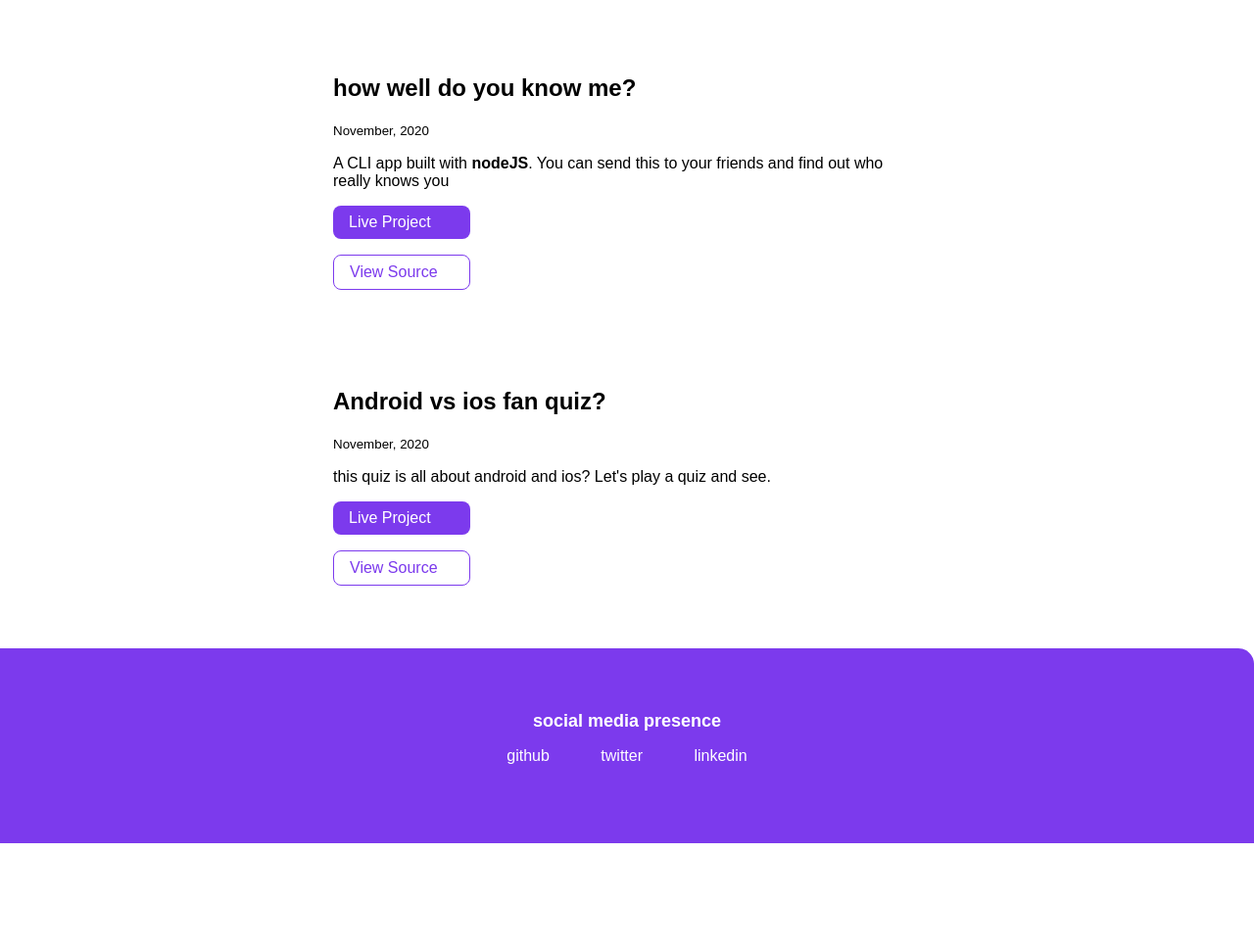
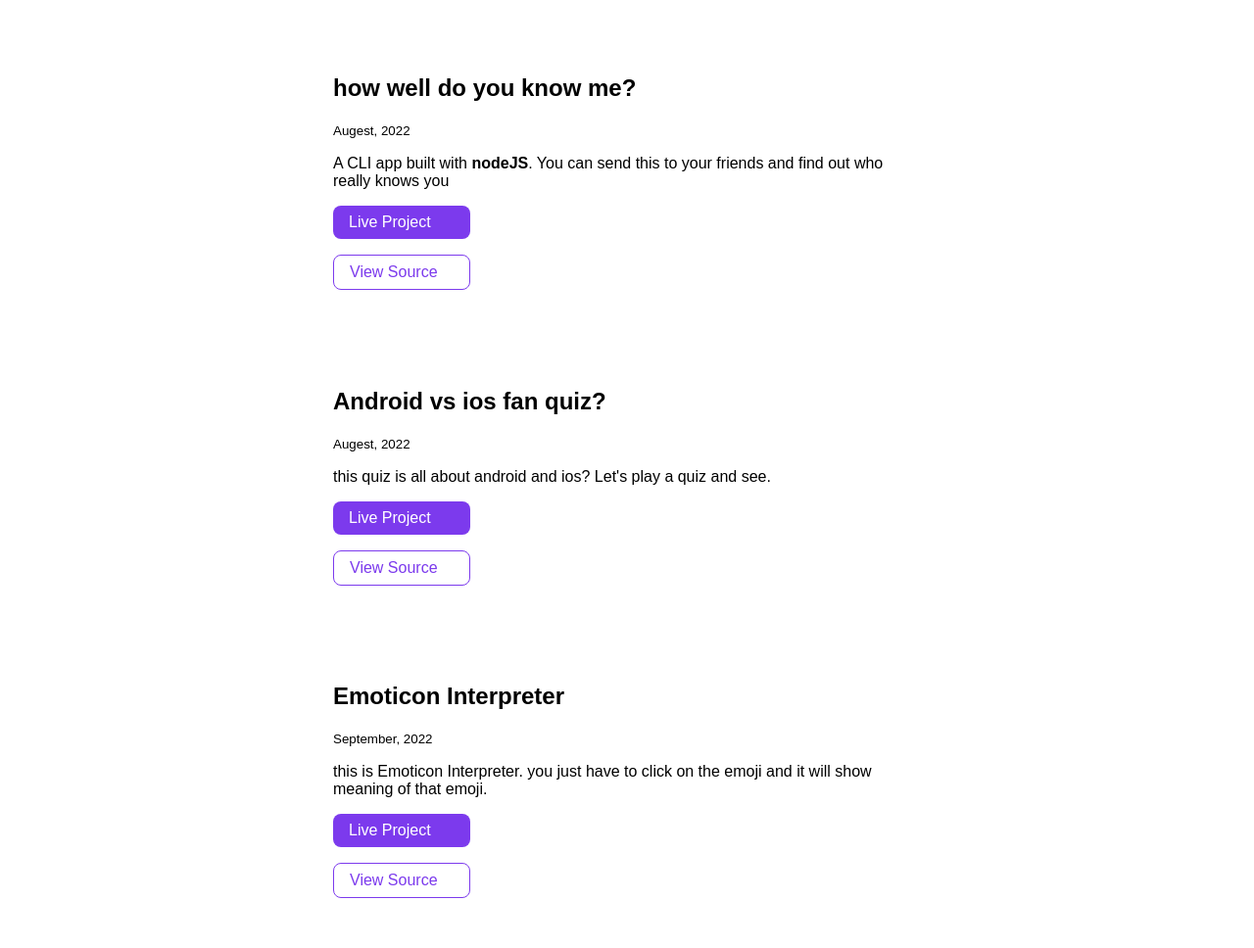
Before and after one commit to aniketnimkar/portfolio-wbsite, a plain HTML site: page projects.html in a window 1280 px wide. Shown: the part 300-1268 px from the top of the page at 98% size. Before the commit the page ends 1161 px from the top, so only its background shows below. Drawn offline with Linux system fonts and the light colour scheme.

Commit message:
added mark8.

```diff
--- a/projects.html
+++ b/projects.html
@@ -33,7 +33,7 @@
         <li>
             <article class="showcase-list container container-center ">
                 <h1>how well do you know me?</h1>
-                <small>November, 2020</small>
+                <small>Augest, 2022</small>
                 <p>A CLI app built with <strong>nodeJS</strong>. You can send this to your friends and find out who really knows you</p>
                 <a class="link link-primary" href="https://replit.com/@techforfor/markOnejs#index.js">Live Project</a>
                 <a class="link link-secondary" href="https://github.com/aniketnimkar/markOne.js">View Source</a>
@@ -42,12 +42,20 @@
         <li>
             <article class="showcase-list container container-center ">
                 <h1>Android vs ios fan quiz?</h1>
-            <small>November, 2020</small>
+            <small>Augest, 2022</small>
             <p>this quiz is all about android and ios? Let's play a quiz and see.</p>
             <a class="link link-primary" href="https://replit.com/@techforfor/markTwojs#index.js">Live Project</a>
             <a class="link link-secondary" href="https://github.com/aniketnimkar/markTwo.js">View Source</a>
             </article>
-
+        </li>
+        <li>
+            <article class="showcase-list container container-center ">
+                <h1>Emoticon Interpreter</h1>
+            <small>September, 2022</small>
+            <p>this is Emoticon Interpreter. you just have to click on  the emoji and it will show meaning of that emoji.</p>
+            <a class="link link-primary" href="https://9v7fwd.csb.app/">Live Project</a>
+            <a class="link link-secondary" href="https://codesandbox.io/s/emoji-interpreter-9v7fwd">View Source</a>
+            </article>
         </li>
 
     </ul>
```
